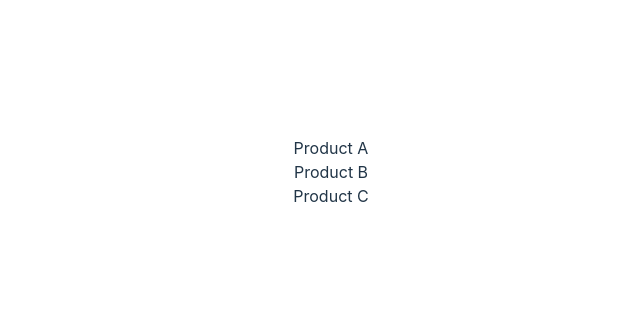
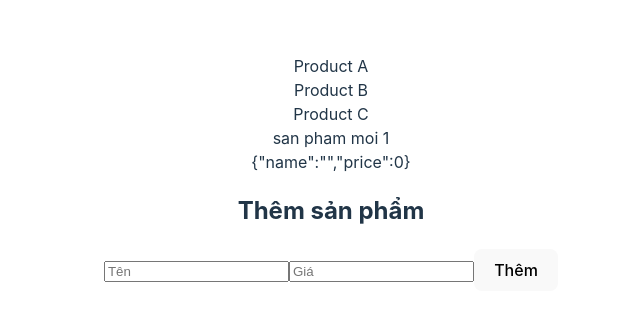
Before and after one commit to datlt2306/FPL-WEB209, a React (Vite) app: page / in a window 1280 px wide. Shown: the part 228-548 px from the top of the page, without its empty margins (309-949 px from the left). Built offline with nearby package versions, Linux system fonts and the light colour scheme; data requests are answered from the project's data file.

Commit message:
Buổi 2: form

```diff
--- a/db.json
+++ b/db.json
@@ -1,7 +1,24 @@
 {
-    "products": [
-        { "id": 1, "name": "Product A", "price": 100 },
-        { "id": 2, "name": "Product B", "price": 100 },
-        { "id": 3, "name": "Product C", "price": 100 }
-    ]
+  "products": [
+    {
+      "id": 1,
+      "name": "Product A",
+      "price": 100
+    },
+    {
+      "id": 2,
+      "name": "Product B",
+      "price": 100
+    },
+    {
+      "id": 3,
+      "name": "Product C",
+      "price": 100
+    },
+    {
+      "name": "san pham moi 1",
+      "price": "200",
+      "id": 4
+    }
+  ]
 }
--- a/src/App.tsx
+++ b/src/App.tsx
@@ -2,6 +2,7 @@ import { useEffect, useState } from 'react'
 import './App.css'
 import ProductList from './components/ProductList'
 import { IProduct } from './interfaces/Product'
+import ProductAdd from './components/ProductAdd'
 
 function App() {
     const [products, setProducts] = useState<IProduct[]>([])
@@ -11,9 +12,21 @@ function App() {
             .then((response) => response.json())
             .then((data) => setProducts(data))
     }, [])
+    const onAdd = (product: IProduct) => {
+        fetch(`http://localhost:3000/products`, {
+            method: 'POST',
+            headers: {
+                'Content-Type': 'application/json'
+            },
+            body: JSON.stringify(product)
+        })
+            .then((response) => response.json())
+            .then((data) => console.log(data))
+    }
     return (
         <>
             <ProductList products={products} />
+            <ProductAdd onAdd={onAdd} />
         </>
     )
 }
--- /dev/null
+++ b/src/components/ProductAdd/index.tsx
@@ -0,0 +1,36 @@
+import React, { useState } from 'react'
+import { IProduct } from '../../interfaces/Product'
+
+type Props = {
+    onAdd: (product: IProduct) => void
+}
+
+const ProductAdd = ({ onAdd }: Props) => {
+    const [valueInput, setValueInput] = useState<IProduct>({
+        name: '',
+        price: 0
+    })
+
+    const onInput = (e: any) => {
+        const { name, value } = e.target
+        setValueInput({
+            ...valueInput,
+            [name]: value
+        })
+    }
+    const onSubmit = (e: any) => {
+        e.preventDefault()
+        onAdd(valueInput)
+    }
+    return (
+        <form onSubmit={onSubmit}>
+            {JSON.stringify(valueInput)}
+            <h2>Thêm sản phẩm</h2>
+            <input type='text' name='name' placeholder='Tên' onInput={onInput} />
+            <input type='number' name='price' placeholder='Giá' onInput={onInput} />
+            <button>Thêm</button>
+        </form>
+    )
+}
+
+export default ProductAdd
--- a/src/interfaces/Product.ts
+++ b/src/interfaces/Product.ts
@@ -1,5 +1,5 @@
 export interface IProduct {
-    id: number
+    id?: number
     name: string
     price: number
 }
```
